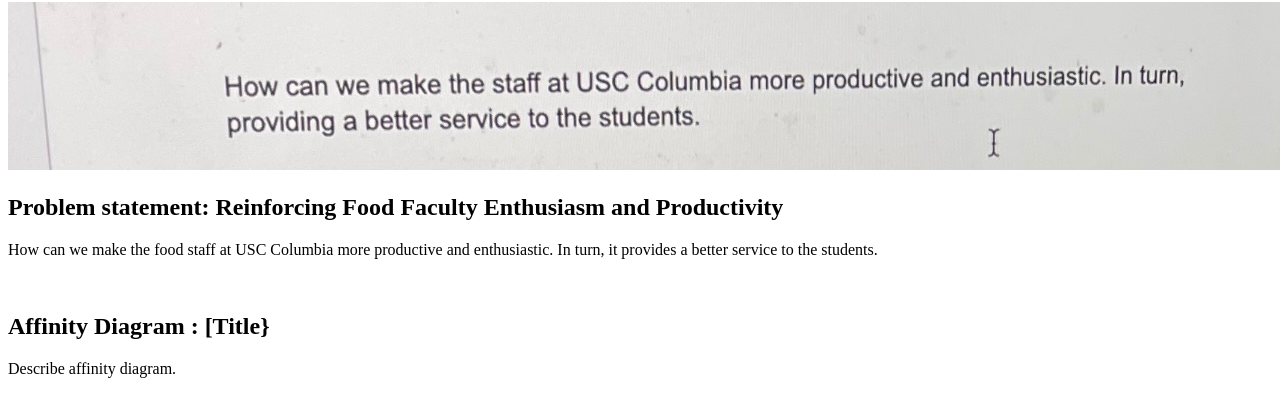
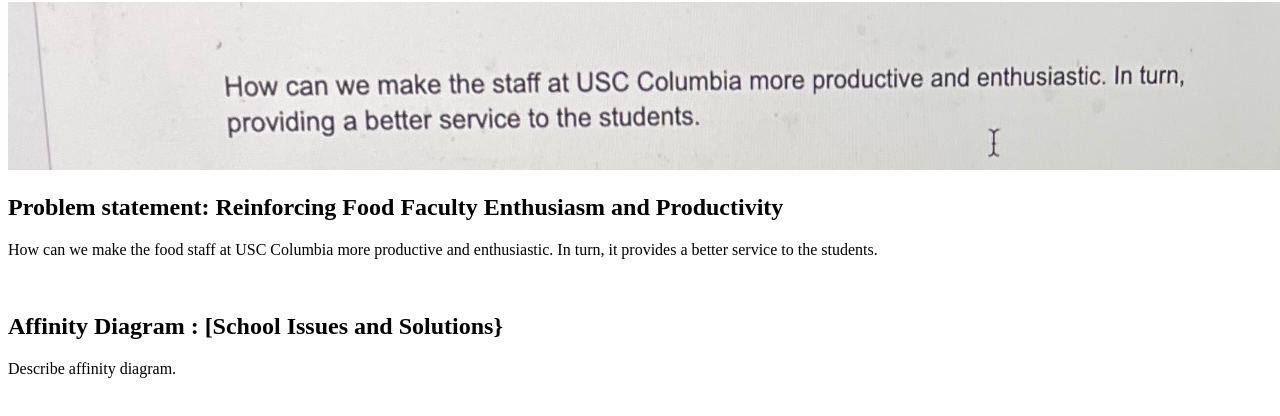
Before and after one commit to Kexvin/Kexvin.github.io, a plain HTML site: page index.html in a window 1280 px wide. Shown: the part 78-494 px from the top of the page. Drawn offline with Linux system fonts and the light colour scheme.

Commit message:
Update index.html

```diff
--- a/index.html
+++ b/index.html
@@ -16,7 +16,7 @@
         <!-- Affinity Diagram Assignment -->
         <section class="Assign">
           <IMG href="files/affinity-diagram.pdf">
-          <h2> Affinity Diagram : [Title} </h2>
+          <h2> Affinity Diagram : [School Issues and Solutions} </h2>
           <p>
               Describe affinity diagram.
           </p>
```
